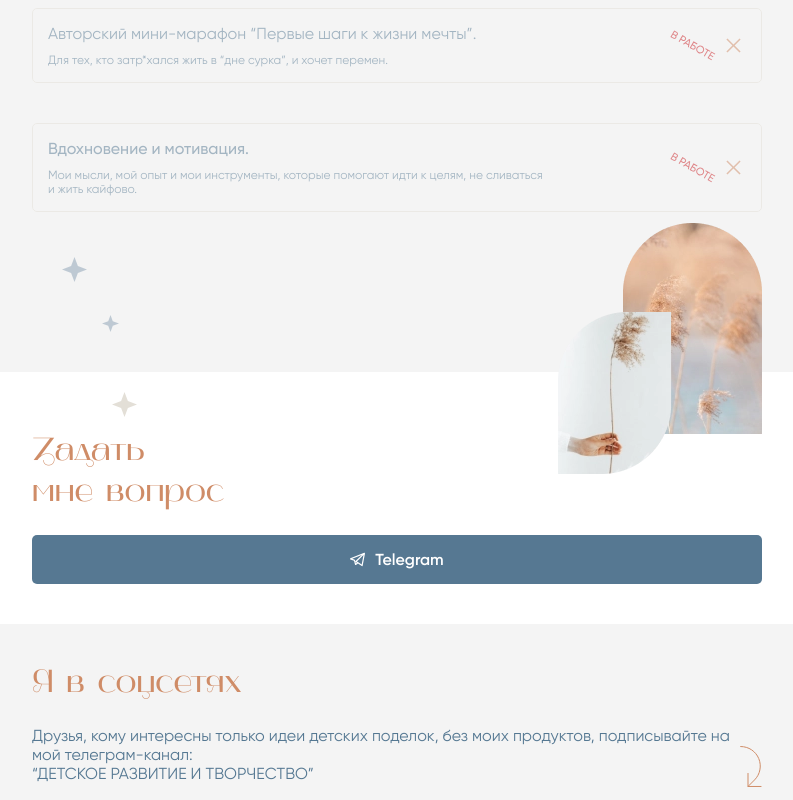
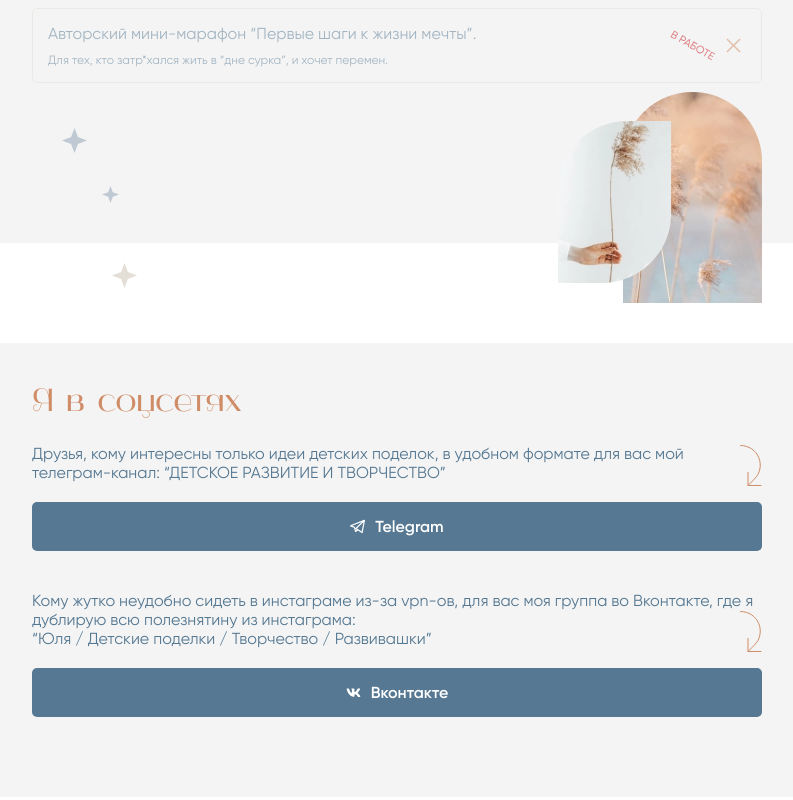
Before and after one commit to ratkevichnikita/julwebsite, a React (Create React App) app: page / in a window 1280 px wide. Shown: the part 900-1700 px from the top of the page, without its empty margins (243-1036 px from the left). Built offline with nearby package versions, Linux system fonts and the light colour scheme.

Commit message:
убрал блоки с главной страницы

```diff
--- a/src/pages/Main/Main.js
+++ b/src/pages/Main/Main.js
@@ -108,7 +108,7 @@ const Main = () => {
                       </div>
                     </div>
                   </div>
-                  <div className="prod__item">
+                  <Link target={"_blank"} to={"https://wa.me/79506749016?text=%D0%9F%D1%80%D0%B8%D0%B2%D0%B5%D1%82!%20%F0%9F%91%8B%20%D0%9C%D0%B5%D0%BD%D1%8F%20%D0%B8%D0%BD%D1%82%D0%B5%D1%80%D0%B5%D1%81%D1%83%D0%B5%D1%82%20%D0%BA%D0%BE%D0%BD%D1%81%D1%83%D0%BB%D1%8C%D1%82%D0%B0%D1%86%D0%B8%D1%8F..."} className="prod__item">
                     <div className="prod__caption">
                       Для взрослых
                     </div>
@@ -131,7 +131,7 @@ const Main = () => {
                         </div>
                       </div>
                     </div>
-                  </div>
+                  </Link>
                   <div className="prod__item closed">
                     <div className="prod__card">
                       <div className="prod__card-inner">
@@ -141,26 +141,6 @@ const Main = () => {
                         </div>
                         <p className="prod__card-description">
                           Для тех, кто затр*хался жить в “дне сурка”, и хочет перемен.
-                        </p>
-                      </div>
-                      <div className="prod__card-box">
-                        <div className="prod__card-img">
-                          <img src={inwork} alt="Иконка игрушки" />
-                        </div>
-                        <div className="prod__card-arrow">
-                          <img src={close} alt="стрелочка" />
-                        </div>
-                      </div>
-                    </div>
-                  </div>
-                  <div className="prod__item closed">
-                    <div className="prod__card">
-                      <div className="prod__card-inner">
-                        <div className="prod__card-title">
-                          Вдохновение и мотивация.
-                        </div>
-                        <p className="prod__card-description">
-                          Мои мысли, мой опыт и мои инструменты, которые помогают идти к целям, не сливаться и жить кайфово.
                         </p>
                       </div>
                       <div className="prod__card-box">
@@ -183,14 +163,14 @@ const Main = () => {
             <img className="star6" src={star6} alt="звездочка" />
               <img className="question__img1" src={q1} alt="" />
                 <img className="question__img2" src={q2} alt="" />
-                  <h2>
-                    Задать <br />
-                    мне вопрос
-                  </h2>
-                  <a href="https://t.me/Juleera" rel="nofollow noreferrer" target="_blank" className="button">
-                    <img src={telegram} alt="телеграм" />
-                      Telegram
-                  </a>
+                  {/*<h2>*/}
+                  {/*  Задать <br />*/}
+                  {/*  мне вопрос*/}
+                  {/*</h2>*/}
+                  {/*<a href="https://t.me/Juleera" rel="nofollow noreferrer" target="_blank" className="button">*/}
+                  {/*  <img src={telegram} alt="телеграм" />*/}
+                  {/*    Telegram*/}
+                  {/*</a>*/}
           </div>
         </div>
       </section>
@@ -203,8 +183,8 @@ const Main = () => {
             <div className="social__list">
               <div className="social__item">
                 <p>
-                  Друзья, кому интересны только идеи детских поделок, без моих продуктов, подписывайте на мой
-                  телеграм-канал: <br />
+                  Друзья, кому интересны только идеи детских поделок,
+                  в удобном формате для вас мой телеграм-канал:
                   “ДЕТСКОЕ РАЗВИТИЕ И ТВОРЧЕСТВО”
                   <img src={arrow} alt="стрелка" />
                 </p>
@@ -215,8 +195,8 @@ const Main = () => {
               </div>
               <div className="social__item">
                 <p>
-                  Кому жутко неудобно сидеть в инстаграме из-за всей этой полит хрени, для вас моя группа во Вконтакте,
-                  где я дублирую всю полезнятину из инстаграма: <br />
+                  Кому жутко неудобно сидеть в инстаграме из-за vpn-ов, для вас моя группа во Вконтакте,
+                  где я дублирую всю полезнятину из инстаграма: <br/>
                   “Юля / Детские поделки / Творчество / Развивашки”
                   <img src={arrow} alt="стрелка" />
                 </p>
--- a/src/pages/Main/main.css
+++ b/src/pages/Main/main.css
@@ -152,12 +152,12 @@
 .question__img1 {
   position: absolute;
   right: 0;
-  bottom: 150px;
+  bottom: 0px;
 }
 .question__img2 {
   position: absolute;
   right: 90px;
-  bottom: 110px;
+  bottom: 20px;
 }
 
 .social {
```
Also changed, not shown: src/api/api.js (+2 -15 lines).
